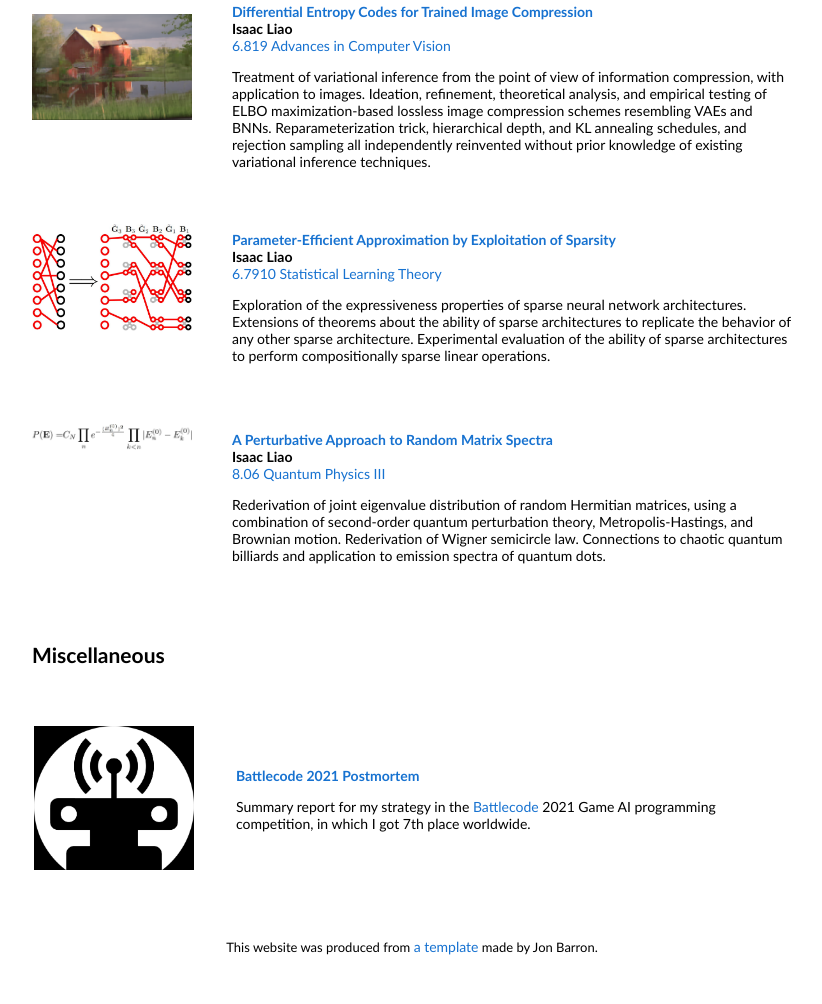
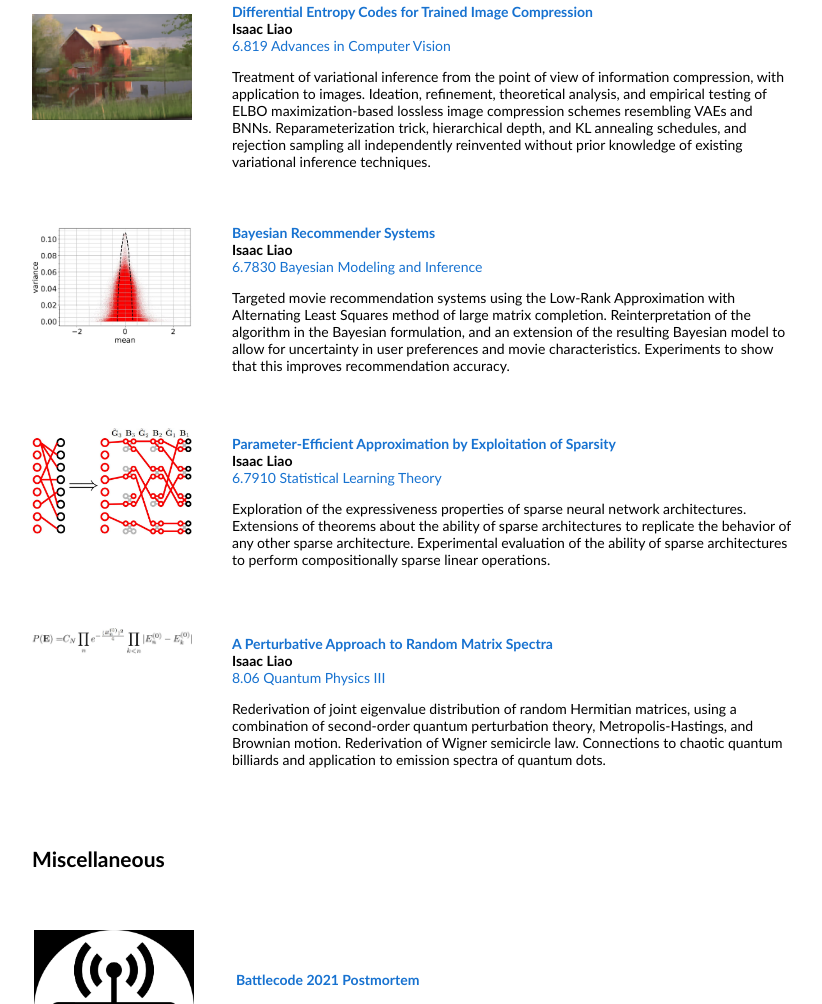
Before and after one commit to iliao2345/iliao2345.github.io, a plain HTML site: page index.html in a window 1280 px wide. Shown: the part 735-1739 px from the top of the page, without its empty margins (228-1050 px from the left). Before the commit the page ends 1711 px from the top, so only its background shows below. Drawn offline with Linux system fonts and the light colour scheme.

Commit message:
Added 6.7830 Project

```diff
--- a/index.html
+++ b/index.html
@@ -104,6 +104,27 @@
           <tr>
             <td style="padding:20px;width:25%;vertical-align:middle">
               <div class="one">
+                <img src='images/SVD_statistics.jpg' width="160">
+              </div>
+            </td>
+            <td style="padding:20px;width:75%;vertical-align:middle">
+              <a href="data/6_7830_Project.pdf">
+                <papertitle>Bayesian Recommender Systems</papertitle>
+              </a>
+              <br>
+              <strong>Isaac Liao</strong>
+              <br>
+	      <a href="https://tamarabroderick.com/course_6_7830_2023_spring.html">6.7830 Bayesian Modeling and Inference</a>
+              <p></p>
+              <p>
+	      Targeted movie recommendation systems using the Low-Rank Approximation with Alternating Least Squares method of large matrix completion. Reinterpretation of the algorithm in the Bayesian formulation, and an extension of the resulting Bayesian model to allow for uncertainty in user preferences and movie characteristics. Experiments to show that this improves recommendation accuracy.
+              </p>
+            </td>
+          </tr>
+
+          <tr>
+            <td style="padding:20px;width:25%;vertical-align:middle">
+              <div class="one">
                 <img src='images/fanout_tree.JPG' width="160">
               </div>
             </td>
```
Also changed, not shown: images/SVD_statistics.jpg (added), 1 other file.
